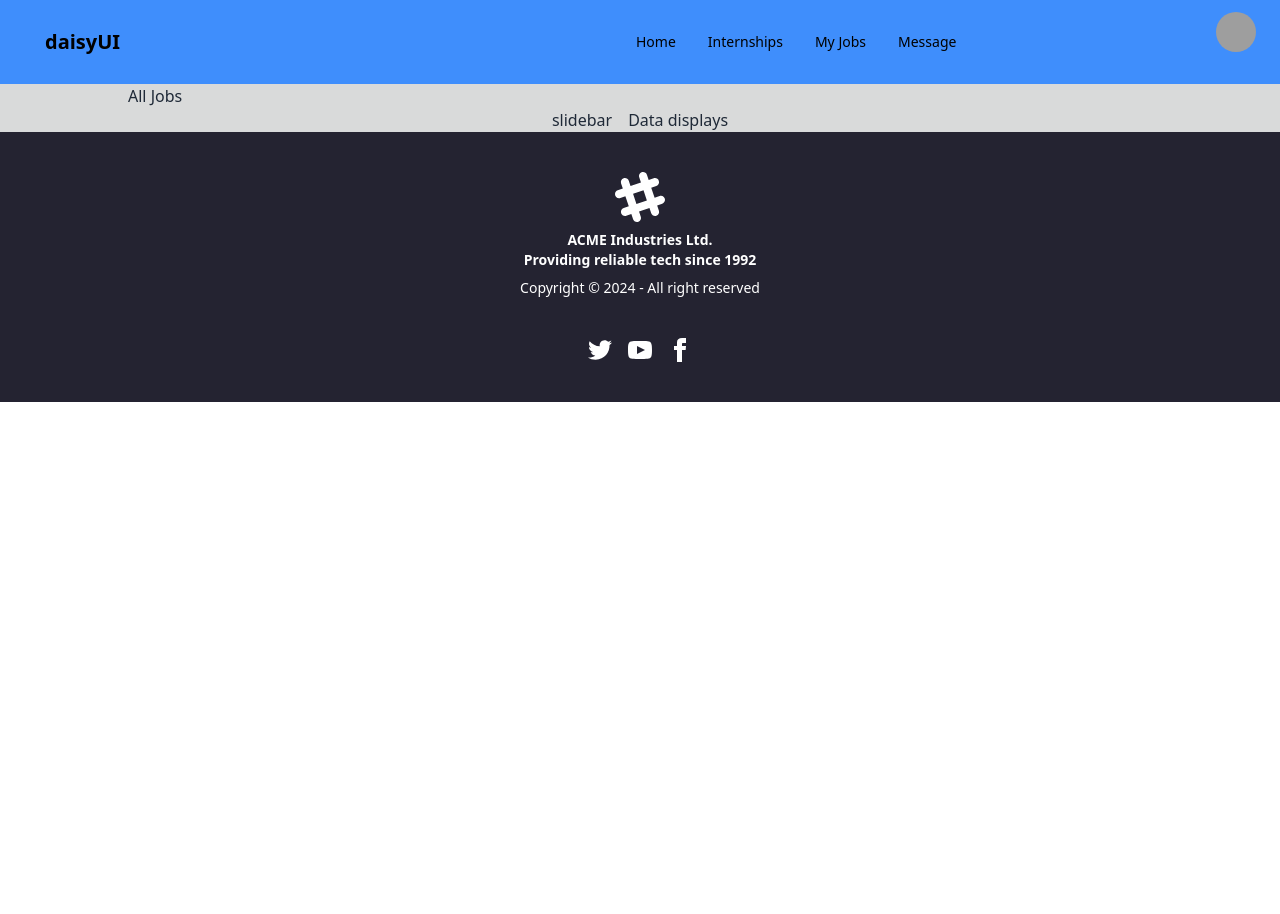
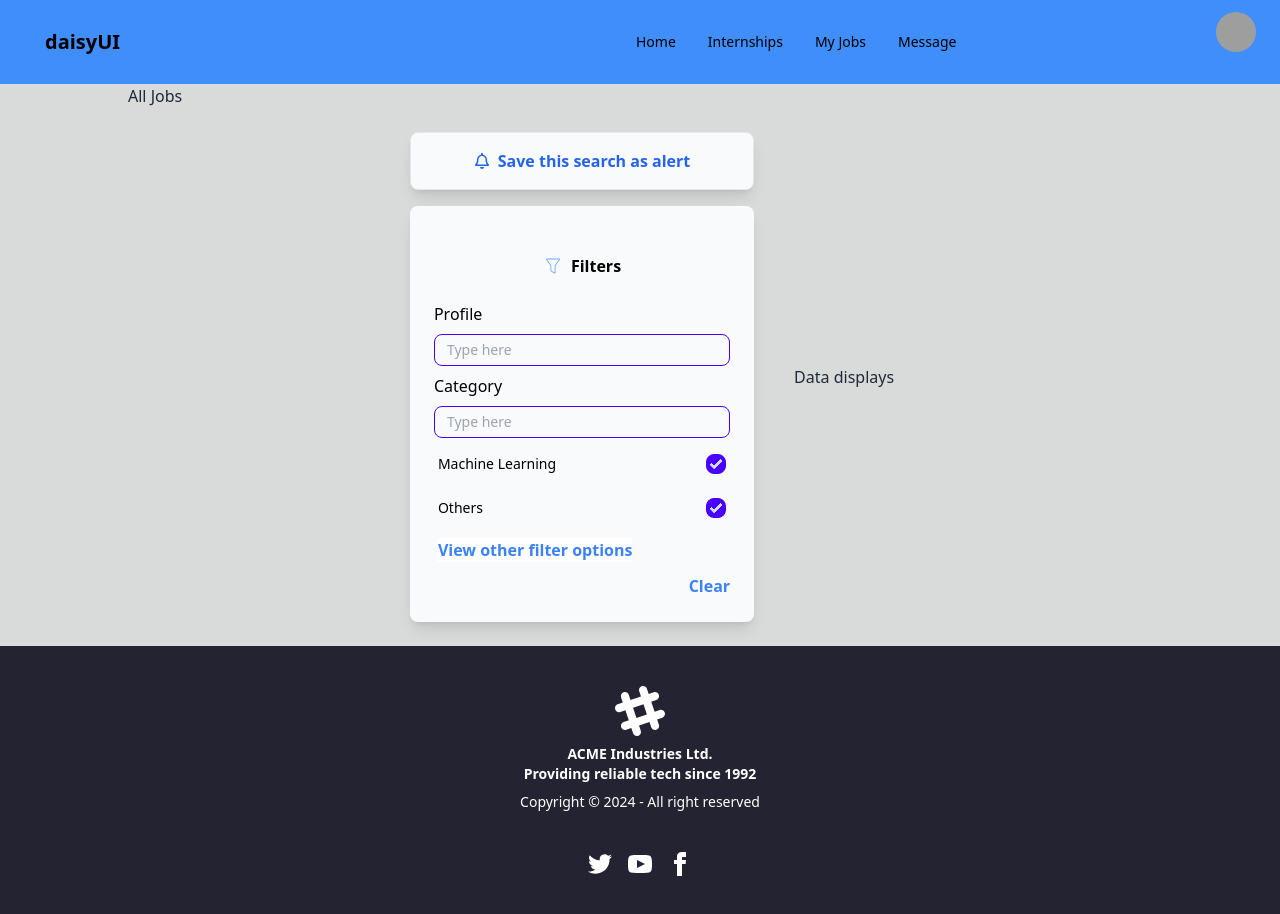
Before and after one commit to stanvir940/Job-site, a React (Vite) app: page /internships in a window 1280 px wide. Before the commit the page ends 800 px from the top, so only its background shows below. Built offline with nearby package versions, Linux system fonts and the light colour scheme; grey boxes are pictures that could not be loaded.

Commit message:
second day

```diff
--- a/package.json
+++ b/package.json
@@ -15,6 +15,7 @@
     "match-sorter": "^6.3.4",
     "react": "^18.3.1",
     "react-dom": "^18.3.1",
+    "react-icons": "^5.3.0",
     "react-router-dom": "^6.26.2",
     "sort-by": "^1.2.0"
   },
--- a/src/internship/slidebar/Slidebar.jsx
+++ b/src/internship/slidebar/Slidebar.jsx
@@ -1,9 +1,91 @@
+import { CiFilter } from "react-icons/ci";
+import { FaRegBell } from "react-icons/fa";
+
 const Slidebar = () => {
   return (
-    <div>
-      <h1>slidebar</h1>
-      <div className="">
-        <i className="bx bx-filter-alt"></i>
+    <div className=" m-6 space-y-4">
+      <div className="rounded-lg shadow-lg border p-4 bg-gray-50 text-blue-600 font-bold">
+        <div className="flex justify-center items-center space-x-2">
+          <FaRegBell></FaRegBell>
+          <h3>Save this search as alert</h3>
+        </div>
+      </div>
+      <div className="shadow-lg bg-gray-50 rounded-lg p-6">
+        <div className="text-black text-xl flex flex-row justify-center items-center space-x-2 px-8 py-6 font-semibold">
+          <div className="text-blue-400">
+            <CiFilter />
+          </div>
+          <h1 className="text-base">Filters</h1>
+        </div>
+        <div className="text-black space-y-2">
+          <div className="space-y-2">
+            <label htmlFor="profile">Profile</label>
+            <input
+              name="profile"
+              type="text"
+              placeholder="Type here"
+              className="input input-bordered input-primary w-full max-w-xs input-sm bg-gray-50"
+            />
+          </div>
+          <div className="space-y-2">
+            <label htmlFor="category">Category</label>
+            <input
+              name="category"
+              type="text"
+              placeholder="Type here"
+              className="input input-bordered input-primary w-full max-w-sm input-sm bg-gray-50"
+            />
+          </div>
+          <div className="form-control ">
+            <label className="label cursor-pointer">
+              <span className="label-text text-black">Machine Learning</span>
+              <input
+                type="checkbox"
+                defaultChecked
+                className="checkbox checkbox-primary checkbox-sm"
+              />
+            </label>
+          </div>
+          <div className="form-control ">
+            <label className="label cursor-pointer">
+              <span className="label-text text-black">Others</span>
+              <input
+                type="checkbox"
+                defaultChecked
+                className="checkbox checkbox-primary checkbox-sm"
+              />
+            </label>
+          </div>
+
+          {/* this will be implemented in future */}
+          <div>
+            <div className="dropdown">
+              <div
+                tabIndex={0}
+                role="button"
+                className="text-blue-500 font-semibold m-1 bg-white"
+              >
+                View other filter options
+              </div>
+              <ul
+                tabIndex={0}
+                className="dropdown-content menu rounded-box z-[1] w-52 p-2 shadow"
+              >
+                <li>
+                  <a>Item 1</a>
+                </li>
+                <li>
+                  <a>Item 2</a>
+                </li>
+              </ul>
+            </div>
+          </div>
+          <div className="flex justify-end items-center">
+            <a role="button" className="text-blue-500 font-semibold ">
+              Clear
+            </a>
+          </div>
+        </div>
       </div>
     </div>
   );
```
Also changed, not shown: public/jsonData.json (added, +25 -0 lines), 1 other file (tests, documents, lock files or other folders).
